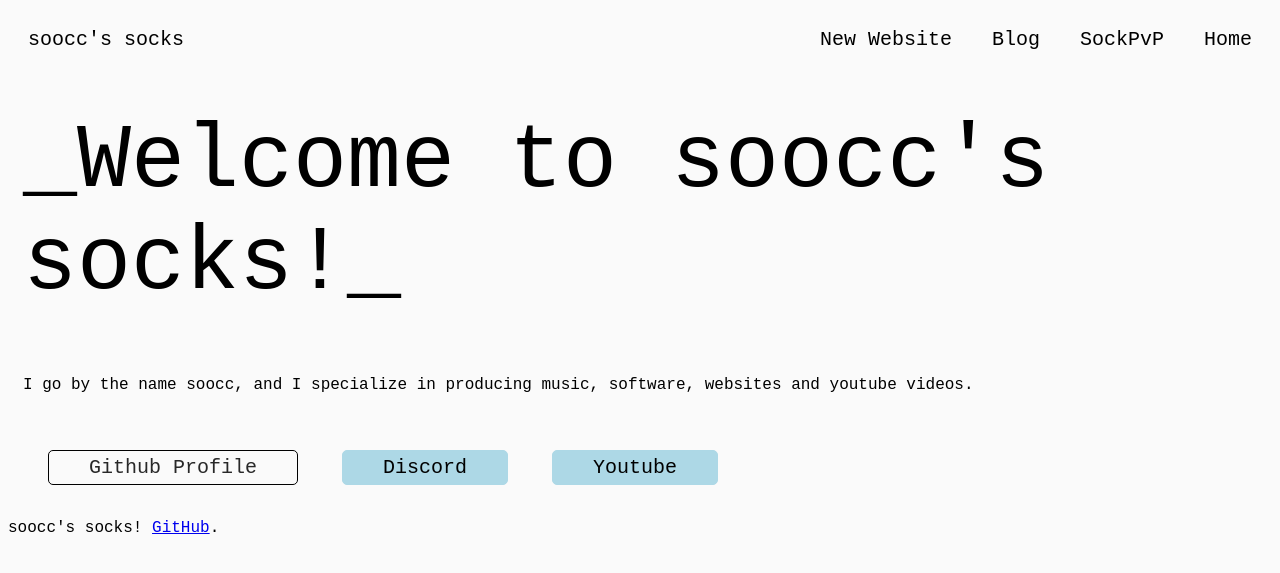
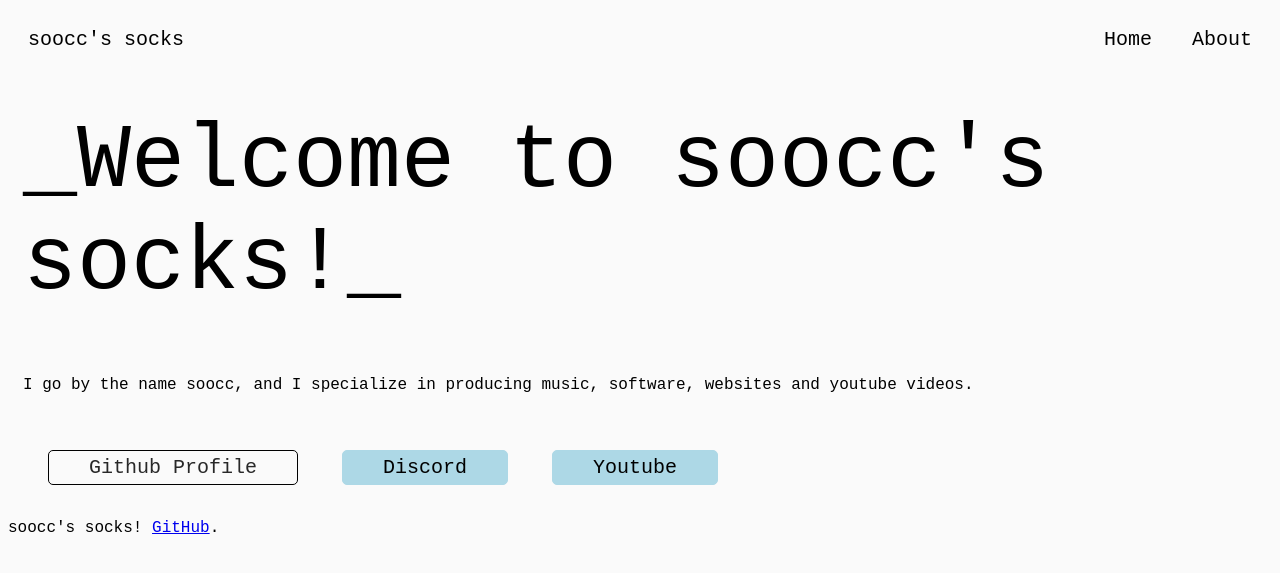
Before and after one commit to soocc/sooccsocks2, a Jekyll site: the page built from index.html, in a window 1280 px wide. Shown: the top 573 px of the page. Built offline with Jekyll 4.4.1, drawn with Linux system fonts in a browser that asks for light colours.

Commit message:
Update default.html

```diff
--- a/_layouts/default.html
+++ b/_layouts/default.html
@@ -23,10 +23,8 @@
   </head>
   <body>
     <a class="nav" href="https://soocc.github.io">soocc's socks</a>
+    <a class="align-right nav" href="https://soocc.github.io/sockpvp">About</a>
     <a class="align-right nav" href="https://soocc.github.io">Home</a>
-    <a class="align-right nav" href="https://soocc.github.io/sockpvp">SockPvP</a>
-    <a class="align-right nav" href="https://soocc.github.io/blog">Blog</a>
-    <a class="align-right nav" href="https://www.soocc.dev">New Website</a>
 
     <main id="content" class="main-content" role="main">
       {{ content }}
```
